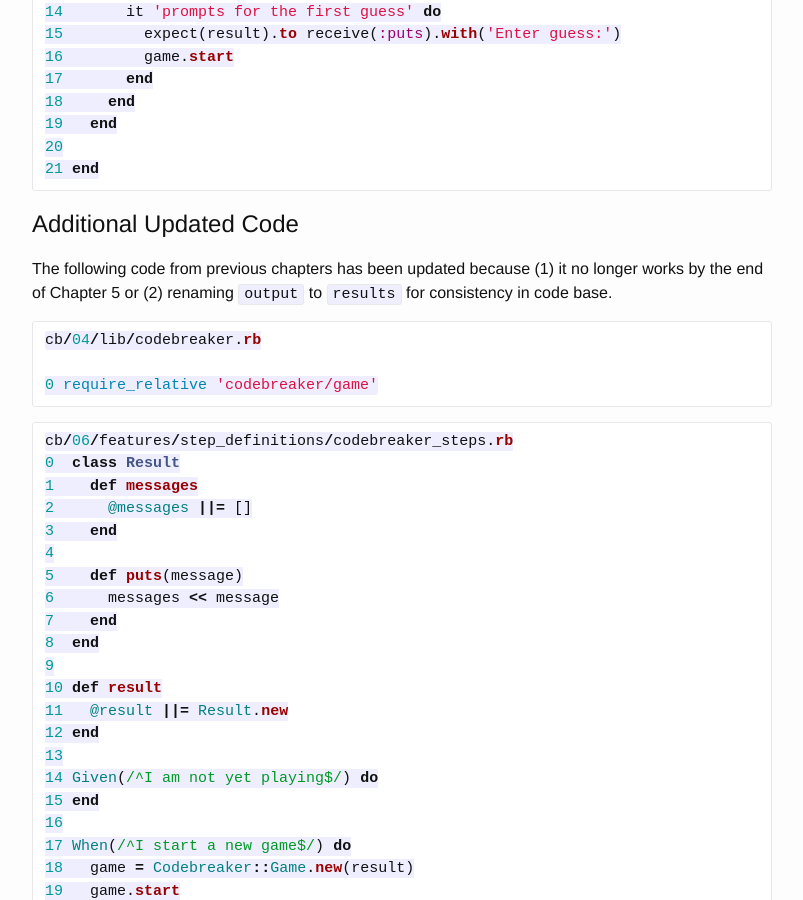
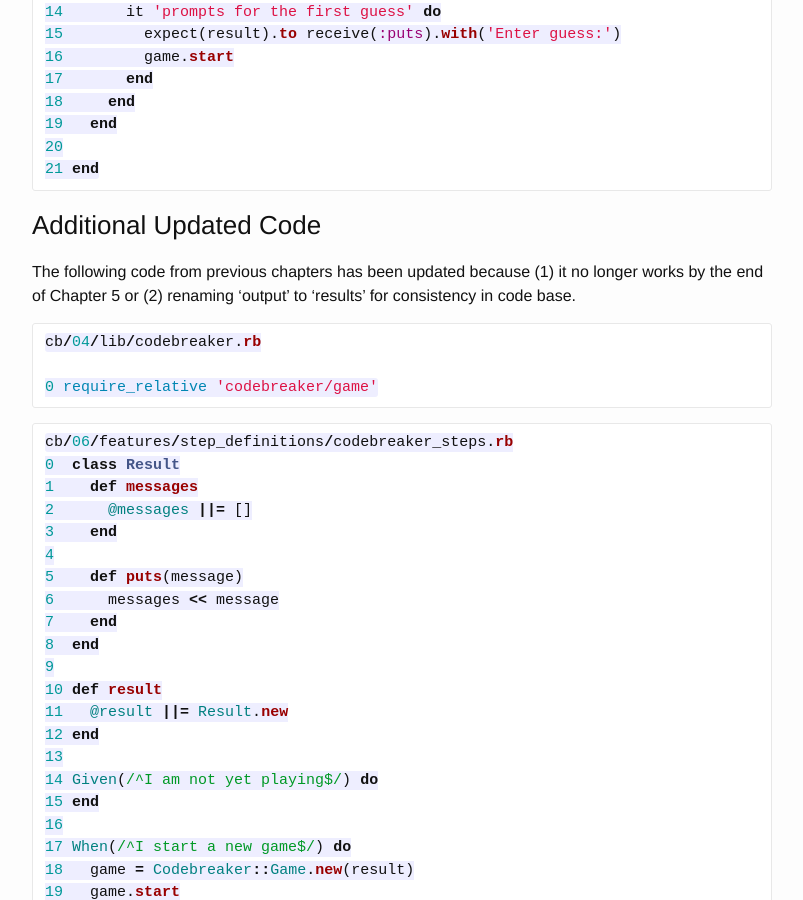
Before and after one commit to rifaso/rifaso.github.io, a Jekyll site: the page built from _posts/2015-07-02-rspec-buuc-chapter-5.md, in a window 1280 px wide and 900 px high, scrolled down 4211 px. Shown: the whole window, without its empty margins (238-1041 px from the left). Built offline with Jekyll 4.4.1, drawn with Linux system fonts in a browser that asks for light colours; comment, search, counter and statistics services are not loaded.

````diff
--- a/_posts/2015-07-02-rspec-buuc-chapter-5.md
+++ b/_posts/2015-07-02-rspec-buuc-chapter-5.md
@@ -197,9 +197,9 @@
 21 end
 ```
 
-#Additional Updated Code
+### Additional Updated Code
 
-The following code from previous chapters has been updated because (1) it no longer works by the end of Chapter 5 or (2) renaming `output` to `results` for consistency in code base.
+The following code from previous chapters has been updated because (1) it no longer works by the end of Chapter 5 or (2) renaming 'output' to 'results' for consistency in code base.
 
 ```ruby
 cb/04/lib/codebreaker.rb
````
Also changed, not shown: other parts of _posts/2015-07-02-rspec-buuc-chapter-5.md (+1 -1 lines), _posts/2015-06-29-rspec-buuc-chapter-2.md (+1 -1 lines), 1 other file.
